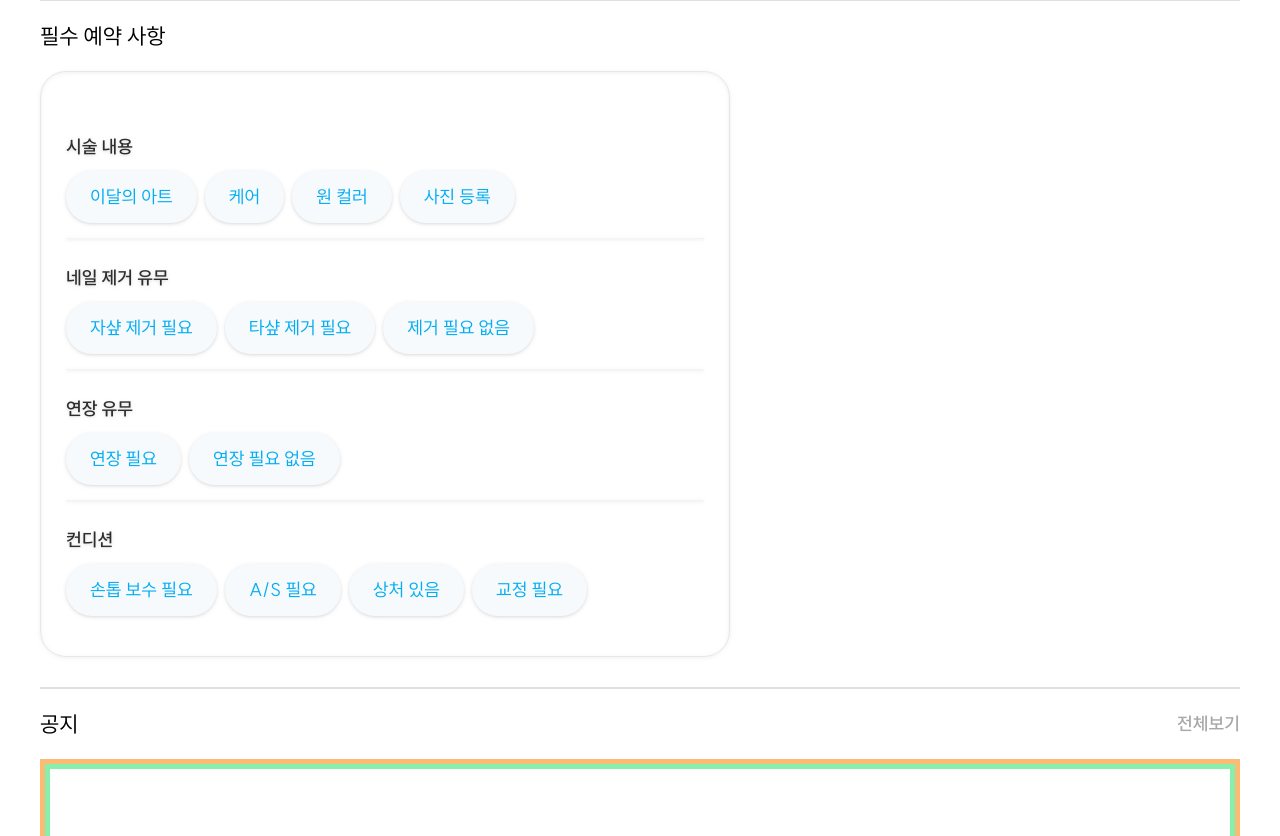
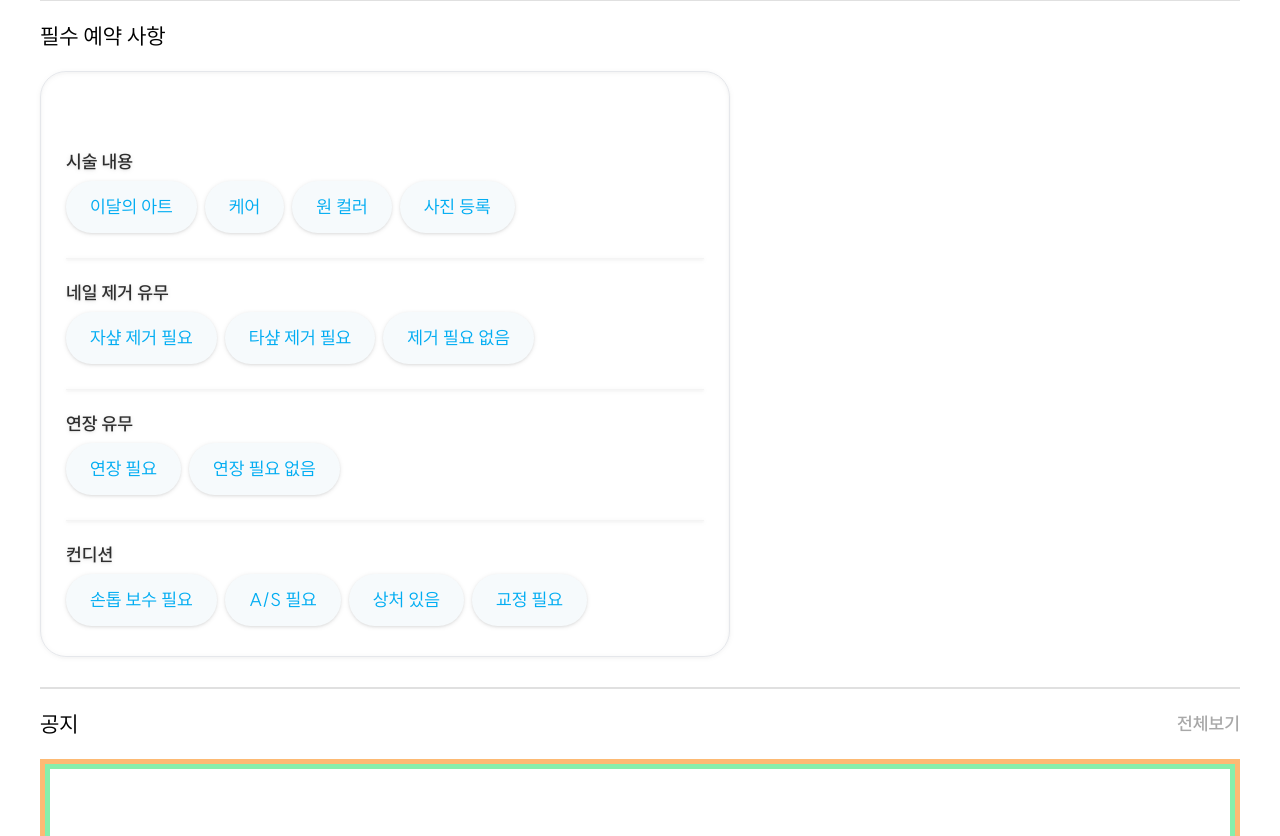
Before and after one commit to mobi-projects/nail-case-client, a Next.js app: page /manager/base/my-shop in a window 1280 px wide. Shown: the part 760-1596 px from the top of the page. Built offline with nearby package versions, Linux system fonts and the light colour scheme; some icons are missing.

Commit message:
🎨 manager-base-my-shop-home-04-01 여백 조정
* issue: [NAILCASE-132](https://nailcase.atlassian.net/browse/NAILCASE-132)

```diff
--- a/src/component/custom/manager/base/my-shop/home/04/index.tsx
+++ b/src/component/custom/manager/base/my-shop/home/04/index.tsx
@@ -42,8 +42,8 @@ function Manager_Base_MyShop_Home_04_01() {
 				className="mb-[10px] w-[20px] cursor-pointer text-PB100"
 			/>
 			{categories.map((category, index) => (
-				<div key={index} className="mb-[25px]">
-					<div className="mb-[10px] text-Headline02 text-Gray80">
+				<div key={index} className="py-[10px]">
+					<div className="pb-[5px] text-Headline02 text-Gray80">
 						{category.title}
 					</div>
 					<NTOption
@@ -53,7 +53,7 @@ function Manager_Base_MyShop_Home_04_01() {
 						itemsPerRow={4}
 					/>
 					{index < categories.length - 1 && (
-						<div className="mt-[15px] border-t-[1.5px] border-Gray10"></div>
+						<div className="mt-[25px] border-t-[0.5px] border-Gray10" />
 					)}
 				</div>
 			))}
```
